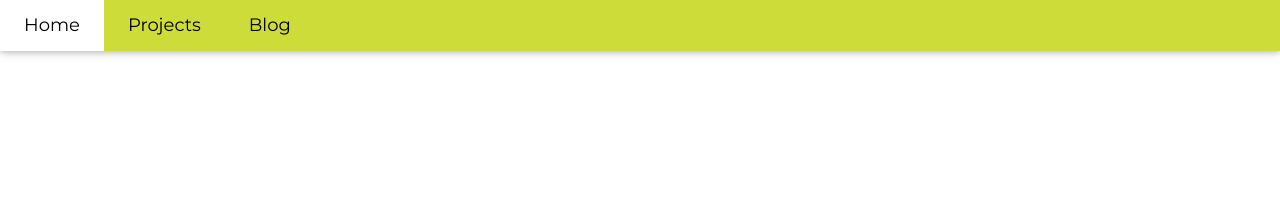
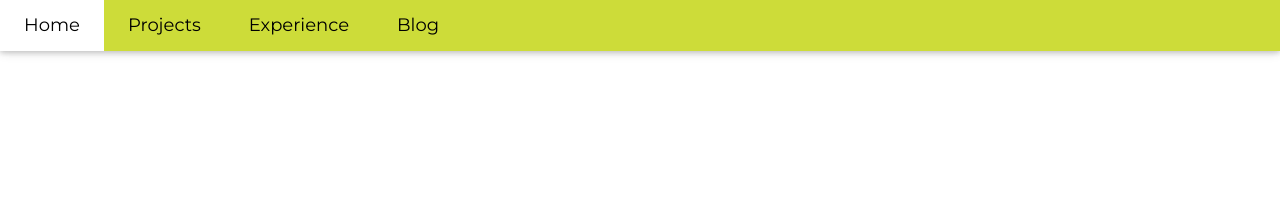
Before and after one commit to 0xmmalik/0xmmalik.github.io, a Jekyll site: the page header.html, which Jekyll copies as it is, in a window 1280 px wide. Shown: the top 207 px of the page. Built offline with Jekyll 4.4.1, drawn with Linux system fonts in a browser that asks for light colours.

Commit message:
added link to experience page (not made yet)

```diff
--- a/header.html
+++ b/header.html
@@ -27,6 +27,7 @@
                 class="fa fa-bars"></i></a>
         <a class="w3-bar-item w3-button w3-hide-small w3-padding-large w3-hover-white" href="/">Home</a>
         <a class="w3-bar-item w3-button w3-hide-small w3-padding-large w3-hover-white" href="/projects">Projects</a>
+        <a class="w3-bar-item w3-button w3-hide-small w3-padding-large w3-hover-white" href="/experience">Experience</a>
         <a class="w3-bar-item w3-button w3-hide-small w3-padding-large w3-hover-white" href="/blog">Blog</a>
     </div>
 
@@ -34,6 +35,7 @@
     <div class="w3-bar-block w3-white w3-hide w3-hide-large w3-hide-medium w3-large" id="navDemo">
         <a class="w3-bar-item w3-button w3-padding-large" href="/">Home</a>
         <a class="w3-bar-item w3-button w3-padding-large" href="/projects">Projects</a>
+        <a class="w3-bar-item w3-button w3-padding-large" href="/experience">Experience</a>
         <a class="w3-bar-item w3-button w3-padding-large" href="/blog">Blog</a>
     </div>
 </div>
```
